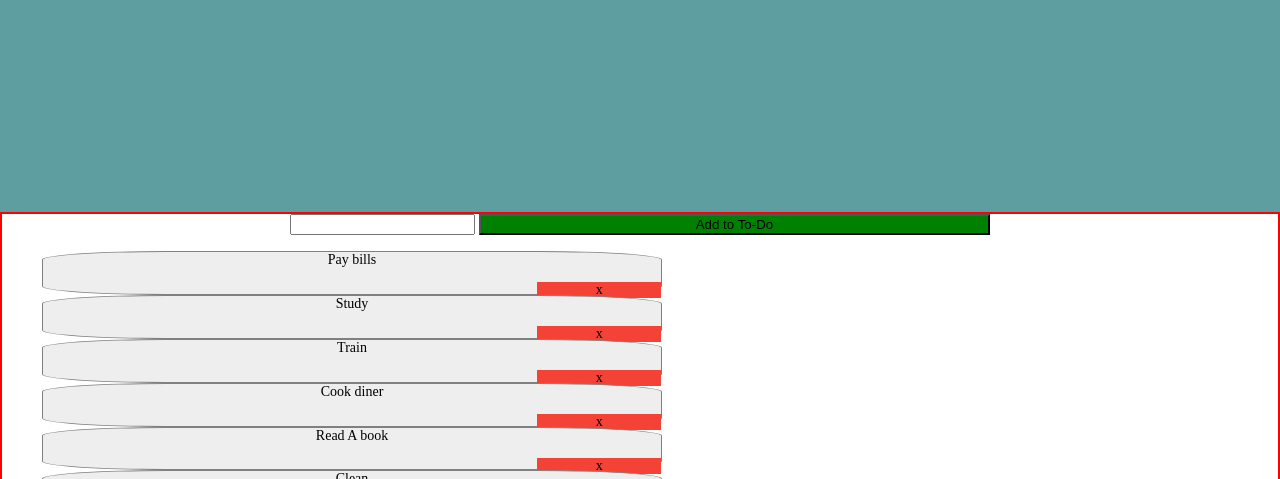
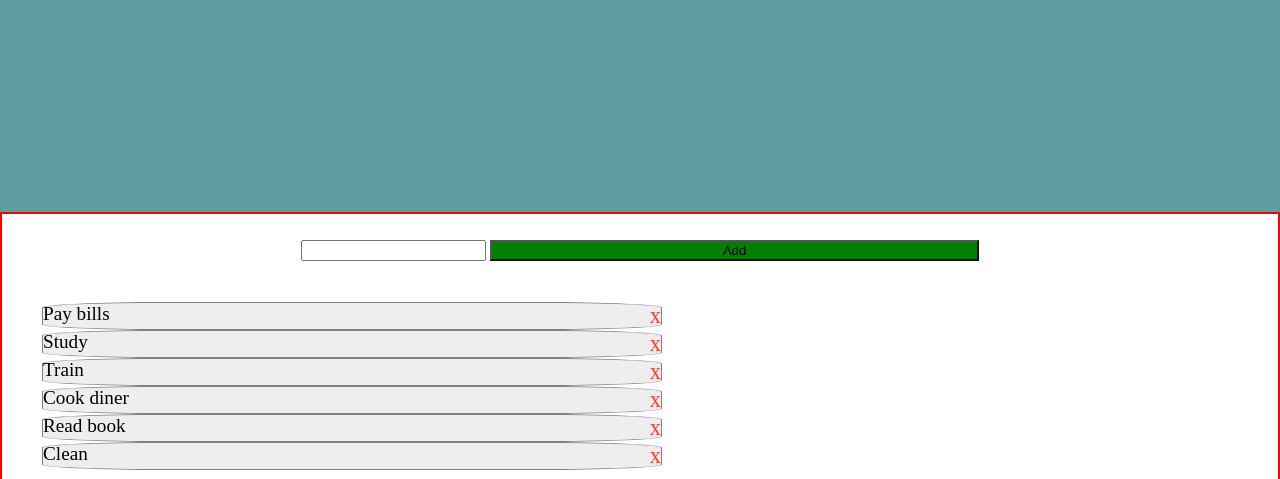
Before and after one commit to Rasweb/JavaScript-BasicCourse-Assignment1, a website: page index.html in a window 1280 px wide. Shown: the part 321-800 px from the top of the page. Drawn offline with Linux system fonts and the light colour scheme.

Commit message:
changed p tag and added funct in onload

```diff
--- a/index.html
+++ b/index.html
@@ -14,35 +14,36 @@
     </header>
     <main>
       <div class="handle">
-        <input type="text" name="" id="liInput" />
-        <button onclick="liAdd()">Add to To-Do</button>
+        <input type="text" id="liInput" />
+        <!-- <button onclick="liAdd()">Add to To-Do</button> -->
+        <button type="button" id="add">Add</button>
       </div>
 
       <ul id="liUl">
         <li>
           Pay bills
-          <p class="close">x</p>
+          <span class="close">x</span>
         </li>
 
         <li>
           Study
-          <p class="close">x</p>
+          <span class="close">x</span>
         </li>
         <li>
           Train
-          <p class="close">x</p>
+          <span class="close">x</span>
         </li>
         <li>
           Cook diner
-          <p class="close">x</p>
+          <span class="close">x</span>
         </li>
         <li>
-          Read A book
-          <p class="close">x</p>
+          Read book
+          <span class="close">x</span>
         </li>
         <li>
           Clean
-          <p class="close">x</p>
+          <span class="close">x</span>
         </li>
       </ul>
     </main>
--- a/js/script.js
+++ b/js/script.js
@@ -1,35 +1,8 @@
 window.onload = function () {
   closefunc();
   checkfunc();
-  // start();
-  liAdd();
+  document.getElementById("add").addEventListener("click", liAdd);
 };
-
-// Add a "checked" symbol when clicking on a list item
-// querySelector returns the first element that matches.
-function checkfunc() {
-  let list = document.querySelector("ul");
-  list.addEventListener("click", function (e) {
-    if (e.target.tagName === "LI") {
-      // Returns the list, its allways in uppercase
-      e.target.classList.toggle("checked");
-      element.classList.add("close");
-    }
-  });
-}
-
-// Adds the list items dynamically and the p tag with class.
-function liAdd() {
-  let tagP = document.createElement("p"); // Creates <p>
-  tagP.appendChild(document.createTextNode("x")); // Appends <p>x<p>
-  let theUl = document.getElementById("liUl"); // Finds the <ul>.
-  let theInpt = document.getElementById("liInput"); // Finds the <input>.
-  let theLi = document.createElement("li"); // Creates the <li>.
-  theLi.appendChild(document.createTextNode(theInpt.value)); // Appends the input value using a textnode.
-  theLi.appendChild(tagP); // Appends the <p> to <li>
-  tagP.setAttribute("class", "close"); // Adds class="close"
-  theUl.appendChild(theLi); // Appends to the ul to make a list
-}
 
 // Click on the element with class="close".
 // Changes the list items display to none.
@@ -42,3 +15,28 @@ function closefunc() {
     };
   }
 }
+
+// Add a "checked" symbol when clicking on a list item
+// querySelector returns the first element that matches.
+function checkfunc() {
+  let list = document.querySelector("ul");
+  list.addEventListener("click", function (e) {
+    if (e.target.tagName === "LI") {
+      // Returns the list, its allways in uppercase
+      e.target.classList.toggle("checked");
+    }
+  });
+}
+
+//Adds the list items dynamically and the span tag with class.
+function liAdd() {
+  let tagSpan = document.createElement("SPAN"); // Creates <span>
+  tagSpan.appendChild(document.createTextNode("x")); // Appends <span>x<span>
+  let theUl = document.getElementById("liUl"); // Finds the <ul>.
+  let theInpt = document.getElementById("liInput"); // Finds the <input>.
+  let theLi = document.createElement("li"); // Creates the <li>.
+  theLi.appendChild(document.createTextNode(theInpt.value)); // Appends the input value using a textnode.
+  theLi.appendChild(tagSpan); // Appends the <span> to <li>
+  tagSpan.setAttribute("class", "close"); // Adds class="close" to span.
+  theUl.appendChild(theLi); // Appends to the ul to make a list
+}
--- a/sass/_main.scss
+++ b/sass/_main.scss
@@ -7,8 +7,8 @@ main {
 }
 
 .close {
-  margin-left: 80%;
-  background-color: #f44336;
+  color: #f44336;
+  font-size: 1.4rem;
 }
 
 ul li.checked {
@@ -18,11 +18,13 @@ ul li.checked {
 }
 
 ul li {
+  display: flex;
+  justify-content: space-between;
   cursor: pointer;
   list-style-type: none;
   background: #eee;
-  font-size: 14px;
-  height: 10%;
+  font-size: 1.2rem;
+  //height: 20%;
 }
 
 main button {
@@ -38,3 +40,7 @@ li {
   text-align: center;
   border-radius: 20%;
 }
+
+.handle {
+  margin: 2%;
+}
```
Also changed, not shown: css/main.css, 1 other file.
